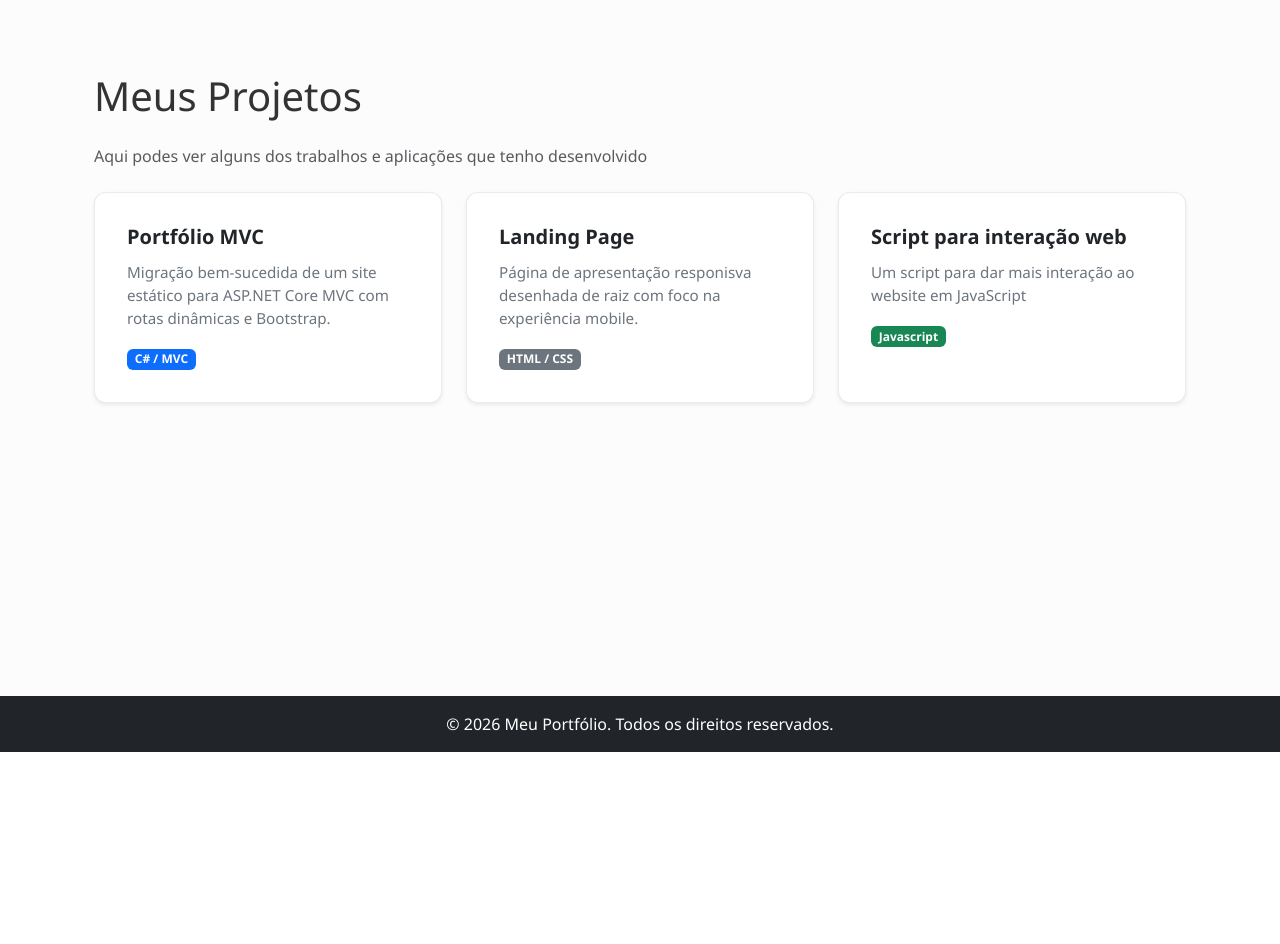
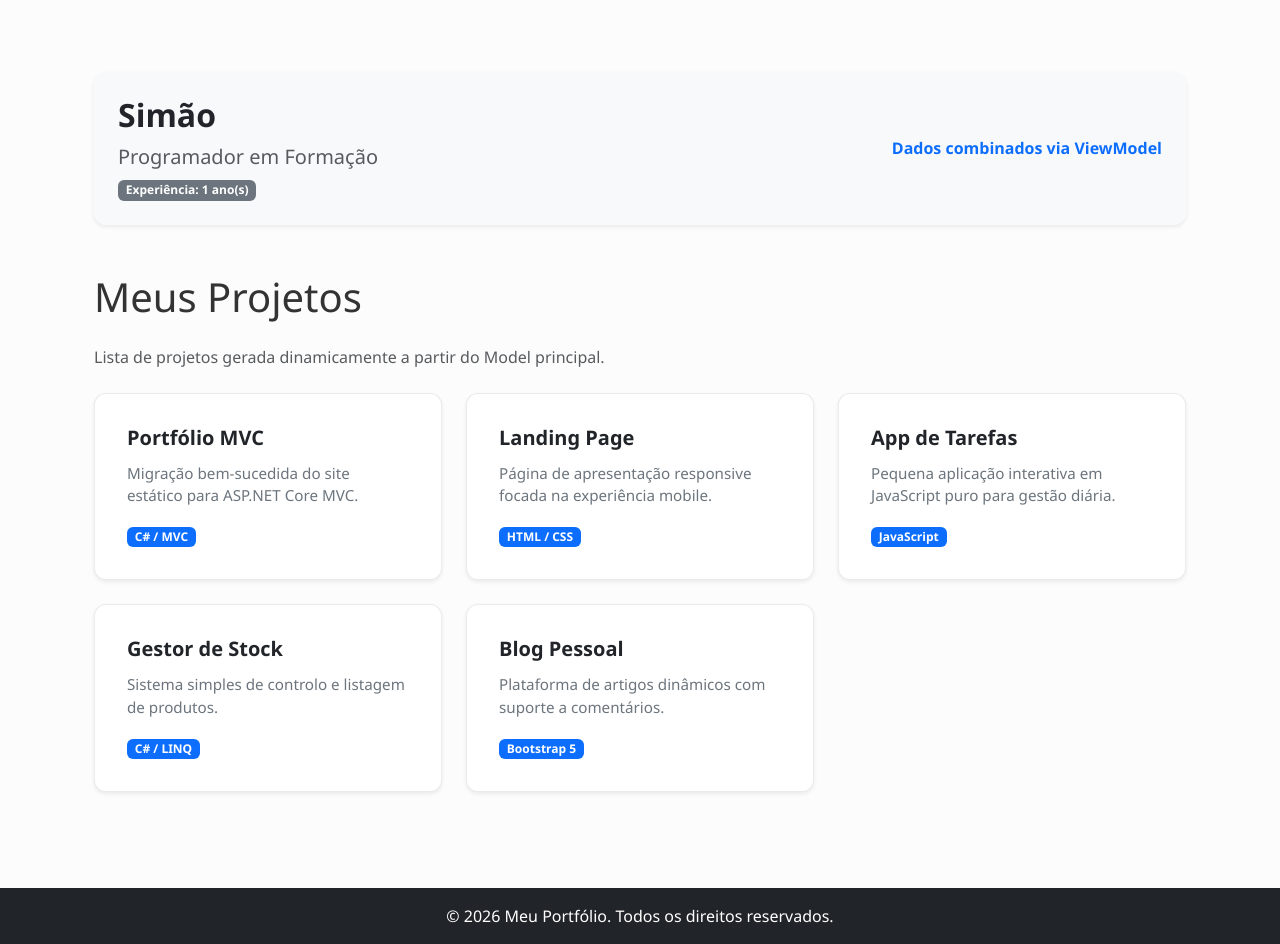
Before and after one commit to simaocarneiro/HomepageMVC, an ASP.NET Core app: page /Home/Projetos in a window 1280 px wide. Shown: the part 56-1000 px from the top of the page. Before the commit the page ends 808 px from the top, so only its background shows below. Run offline with ASP.NET Core 8, Linux system fonts and the light colour scheme.

Commit message:
Refactor Projetos.cshtml for dynamic content
Updated the view to include dynamic project listing and profile information using a ViewModel.

```diff
--- a/Views/Home/Projetos.cshtml
+++ b/Views/Home/Projetos.cshtml
@@ -1,38 +1,38 @@
+@model HomePageMVC.Models.ProjetosPerfilViewModel
+
 @{
-    ViewData["Title"] = "Projetos";
+    ViewData["Title"] = "Projetos e Perfil";
 }
 
 <div class="container py-4">
+    <div class="card bg-light border-0 shadow-sm p-4 mb-5">
+        <div class="row align-items-center">
+            <div class="col-md-8">
+                <h2 class="fw-bold">@Model.PerfilInfo.Nome</h2>
+                <p class="text-muted fs-5 mb-1">@Model.PerfilInfo.Cargo</p>
+                <span class="badge bg-secondary">Experiência: @Model.PerfilInfo.AnosExperiencia ano(s)</span>
+            </div>
+            <div class="col-md-4 text-md-end mt-3 mt-md-0">
+                <span class="text-primary fw-semibold">Dados combinados via ViewModel</span>
+            </div>
+        </div>
+    </div>
+
     <h1 class="mb-4">Meus Projetos</h1>
-    <p class="text-muted mb-4">Aqui podes ver alguns dos trabalhos e aplicações que tenho desenvolvido</p>
+    <p class="text-muted mb-4">Lista de projetos gerada dinamicamente a partir do Model principal.</p>
 
     <div class="row">
+        @foreach (var projeto in Model.ListaProjetos)
+        {
             <div class="col-md-4 mb-4">
                 <div class="card h-100 shadow-sm p-3">
                     <div class="card-body">
-                    <h3 class="card-title h5 font-weight-bold">Portfólio MVC</h3>
-                    <p class="card-text">Migração bem-sucedida de um site estático para ASP.NET Core MVC com rotas dinâmicas e Bootstrap.</p>
-                    <span class="badge bg-primary">C# / MVC</span>
+                        <h3 class="card-title h5 font-weight-bold">@projeto.Titulo</h3>
+                        <p class="card-text">@projeto.Descricao</p>
+                        <span class="badge bg-primary">@projeto.Tecnologia</span>
                     </div>
                 </div>
             </div>
-        <div class="col-md-4 mb-4">
-            <div class="card h-100 shadow-sm p-3">
-                <div class="card-body">
-                    <h3 class="card-title h5 font-weight-bold">Landing Page</h3>
-                    <p class="card-text">Página de apresentação responisva desenhada de raiz com foco na experiência mobile.</p>
-                    <span class="badge bg-secondary">HTML / CSS</span>
+        }
     </div>
 </div>
-        </div>
-        <div class="col-md-4 mb-4">
-            <div class="card h-100 shadow-sm p-3">
-                <div class="card-body">
-                    <h3 class="card-title h5 font-weight-bold">Script para interação web</h3>
-                    <p class="card-text">Um script para dar mais interação ao website em JavaScript</p>
-                    <span class="badge bg-success">Javascript</span>
-                </div>
-            </div>
-        </div>
-    </div>
-</div>
```
Lines whose indentation alone changed are shown as unchanged.
